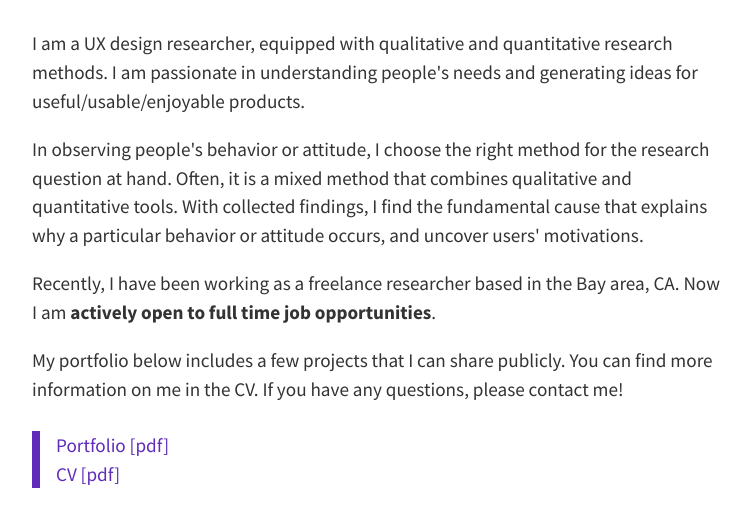
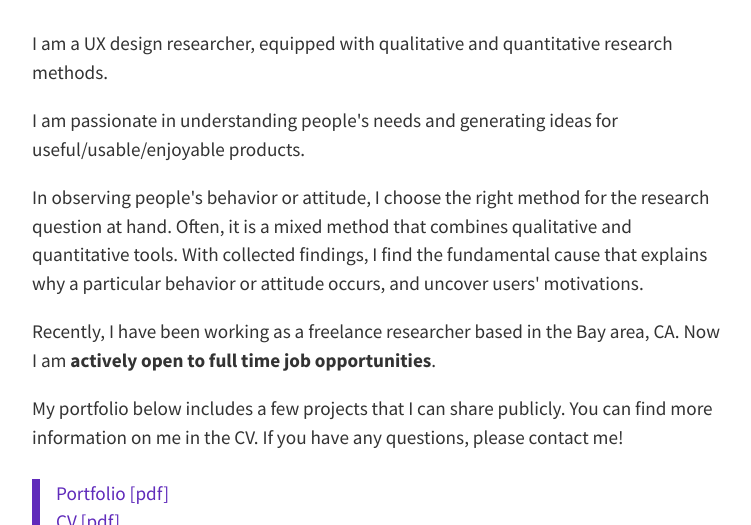
Before and after one commit to jisooleeworks/www, a plain HTML site: page index.html in a window 1280 px wide. Shown: the part 198-723 px from the top of the page, without its empty margins (264-1015 px from the left). Drawn offline with Linux system fonts and the light colour scheme.

Commit message:
Update description

```diff
--- a/index.html
+++ b/index.html
@@ -18,7 +18,8 @@
             <h2>Mixed&nbsp;methods UX research</h2>
         </div>
         <div class="content">
-            <p>I am a UX design researcher, equipped with qualitative and quantitative research methods. I am passionate in understanding people's needs and generating ideas for useful/usable/enjoyable products.</p>
+            <p>I am a UX design researcher, equipped with qualitative and quantitative research methods.</p>
+            <p>I am passionate in understanding people's needs and generating ideas for useful/usable/enjoyable products.</p>
             <p>In observing people's behavior or attitude, I choose the right method for the research question at hand. Often, it is a mixed method that combines qualitative and quantitative tools. With collected findings, I find the fundamental cause that explains why a particular behavior or attitude occurs, and uncover users' motivations.</p>
             <p>Recently, I have been working as a freelance researcher based in the Bay area, CA. Now I am <b>actively open to full time job opportunities</b>.</p>
             <p>My portfolio below includes a few projects that I can share publicly. You can find more information on me in the CV. If you have any questions, please contact me!</p>
```
